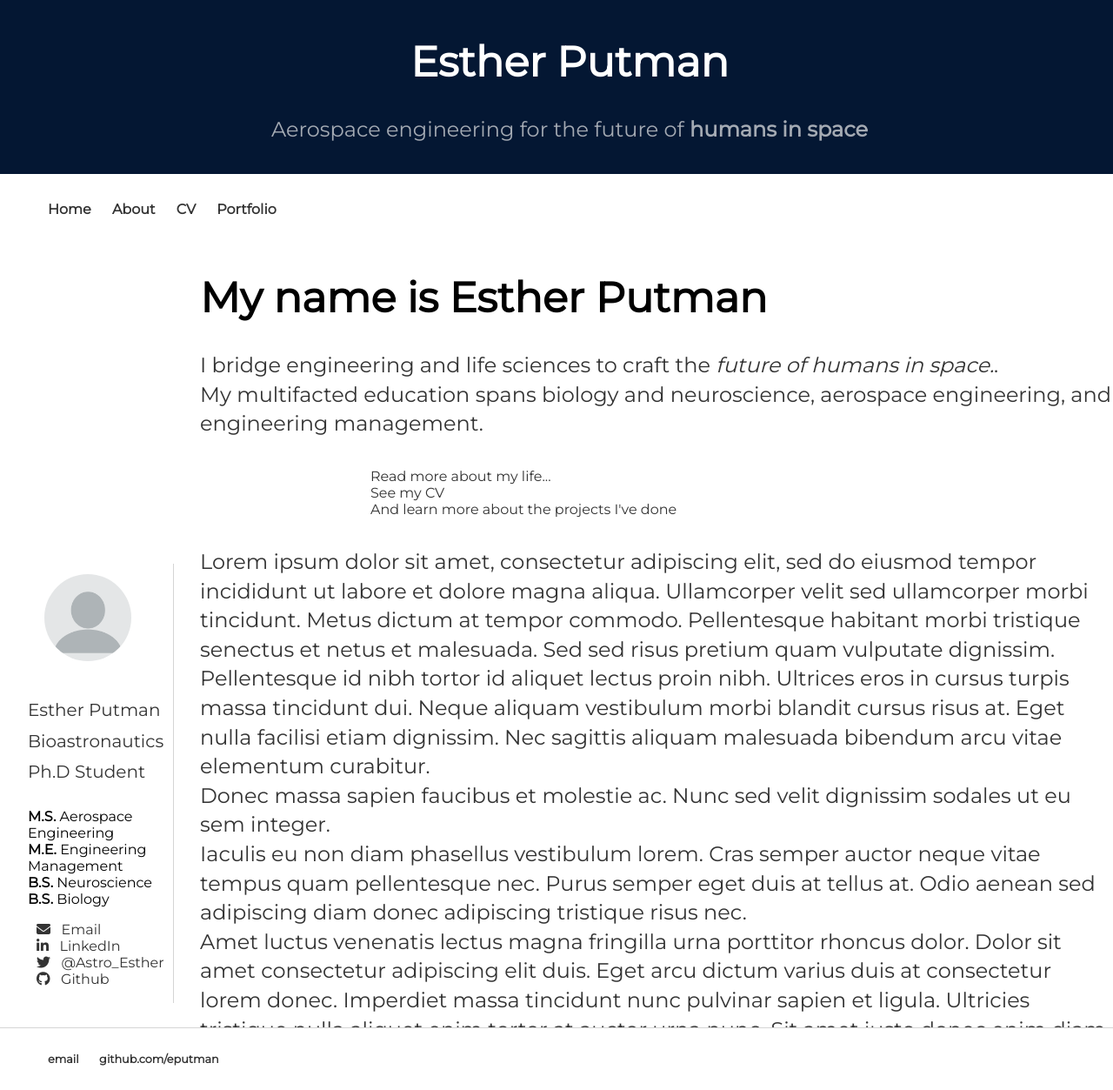
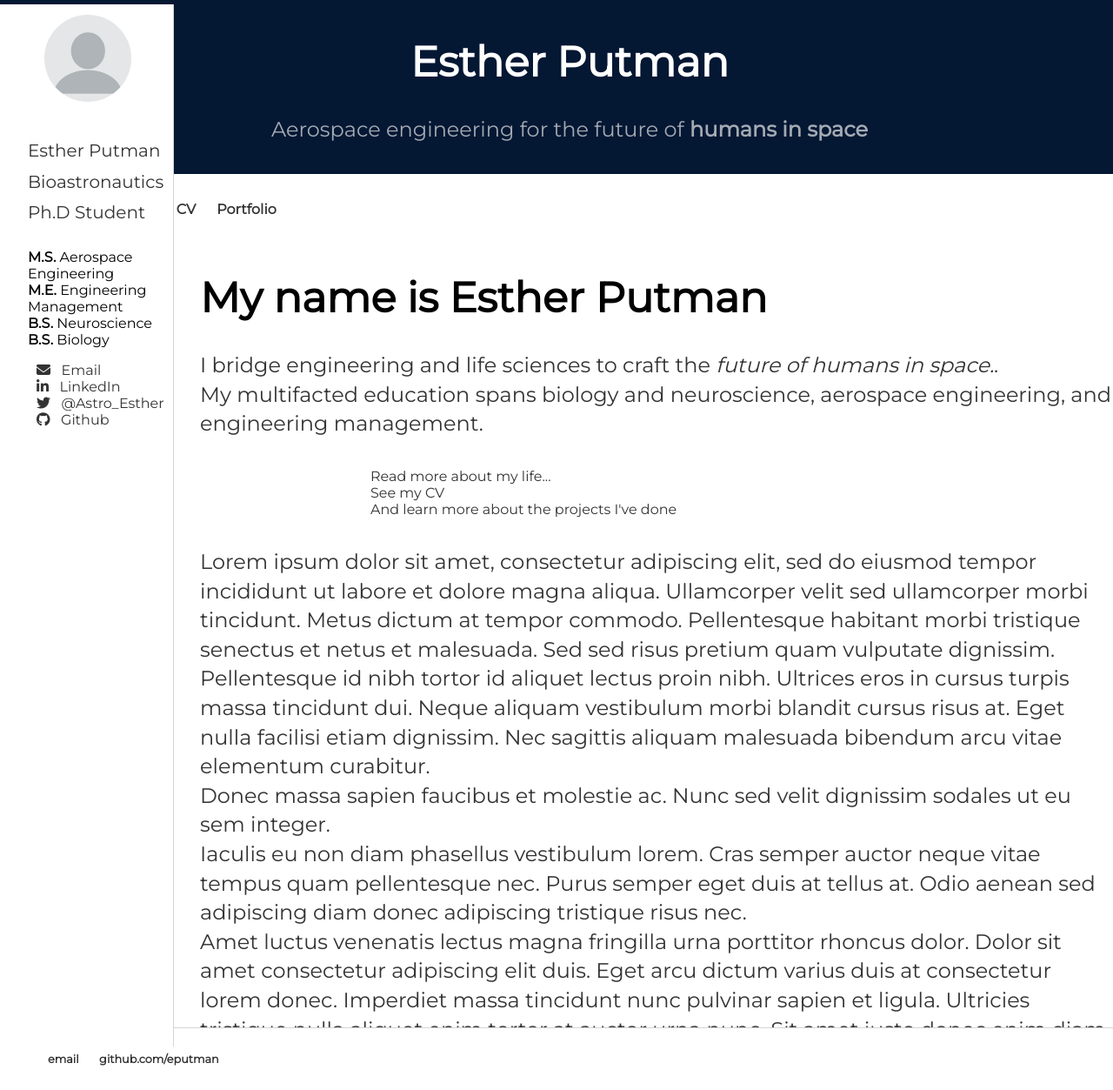
Before and after one commit to eputman/eputman.github.io, a Jekyll site: the page built from index.html, in a window 1280 px wide and 1253 px high. Shown: the whole window at 87% size. Built offline with Jekyll 4.4.1, drawn with Linux system fonts in a browser that asks for light colours; nearby versions of some CDN libraries.

Commit message:
Update main.css

```diff
--- a/css/main.css
+++ b/css/main.css
@@ -119,7 +119,8 @@
      border-right: 1px solid #d5d5d5;
      width: 200px;
      height: auto;
-     bottom: 100px;
+     top: 5px;
+     bottom: 50px;
      background: #ffffff;
      padding: 2px;
  }
```
